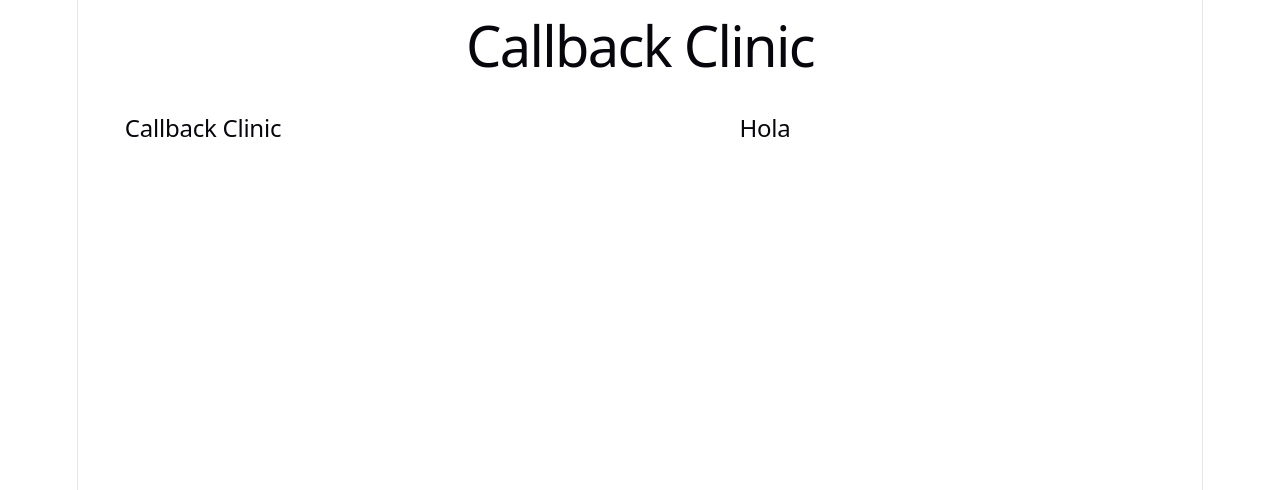
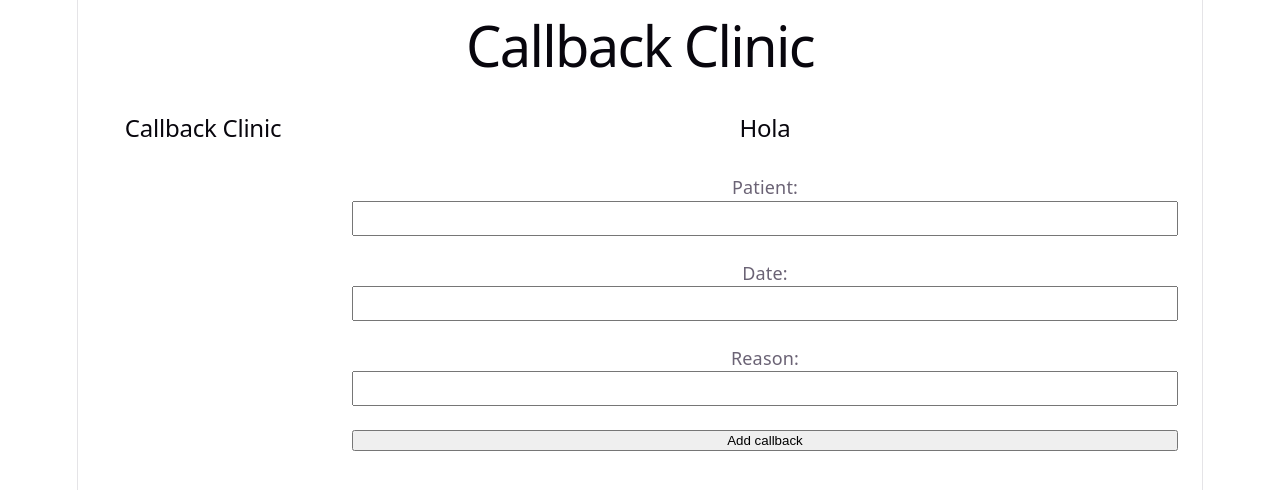
Before and after one commit to dnlgb/Reminder-Clinic, a React (Vite) app: page /callbacks in a window 1280 px wide. Shown: the top 490 px of the page. Built offline with nearby package versions, Linux system fonts and the light colour scheme.

Commit message:
feat: crear callbacksForm de forma local

```diff
--- a/src/App.tsx
+++ b/src/App.tsx
@@ -8,7 +8,8 @@ import ClientList from "./components/ClientList";
 import ClientForm from "./components/ClientForm";
 import DashboardSummary from "./components/DashboardSummary";
 import Callbacks from "./pages/Callbacks";
-import type { Client, Callback } from "./types"
+import CallbacksForm from "./components/CallbacksForm";
+import type { Client, Callback, NewCallback } from "./types"
 function App() {
 
 //refactori
@@ -69,7 +70,15 @@ const [callbacks, setCallbacks] = useState(
             }
             })
         )
-    }
+  }
+  //recibe el callback, y se anade al final
+  const addCallback = (newCallback: NewCallback) => {
+  const callback: Callback = {
+    id: callbacks.length + 1,
+    ...newCallback
+  }
+  setCallbacks([...callbacks, callback])
+}
 
 
   return (
@@ -100,7 +109,14 @@ const [callbacks, setCallbacks] = useState(
 
     />
         <Route path="/callbacks"
-        element={<Callbacks/>}
+        element={
+        <>
+        <Callbacks/>
+        <CallbacksForm
+        onAddCallback={addCallback}
+          />
+        </>
+        }
         />
         </Route>
       </Routes>
--- /dev/null
+++ b/src/components/CallbacksForm.tsx
@@ -0,0 +1,51 @@
+import { useState } from "react"
+import type { Callback, NewCallback } from "../types"
+
+
+function CallbacksForm ({
+//me recibe un callbck pero no devuelve nada(void)
+//solo recibe callbacks
+    onAddCallback}: {
+        onAddCallback: (Callback: NewCallback) => void
+    }){
+    const [patient, setPatient] = useState("")
+    const [date, setDate] = useState("")
+    const [reason, setReason] = useState("")
+    const [status, setStatus] = useState("pending")
+return(
+    <>
+    <label>
+        Patient:
+        <input type="text"
+        value={patient}
+        onChange={(e) => setPatient(e.target.value)}/>
+    </label>
+    <label>
+        Date:
+        <input type="text"
+        value={date}
+        //obtenemos lo que el usuario escribe en tiempo real(onChange)
+        onChange={(e) => setDate(e.target.value)}/>
+    </label>
+    <label>
+        Reason:
+        <input type="text"
+        value={reason}
+        onChange={(e) => setReason(e.target.value)} />
+    </label>
+    <button
+    type="button"
+    name="Boton"
+    onClick={() =>
+        {onAddCallback({
+            patient, date, reason, status
+        })
+        console.log(onAddCallback)
+    }}
+
+    >
+        Add callback
+    </button>
+    </>
+    )
+}export default CallbacksForm
--- a/src/types/index.ts
+++ b/src/types/index.ts
@@ -1,5 +1,3 @@
-import type { Callback } from "../types"
-import type {Client} from "../types"
 
 export type Callback = {
     id: number
```
